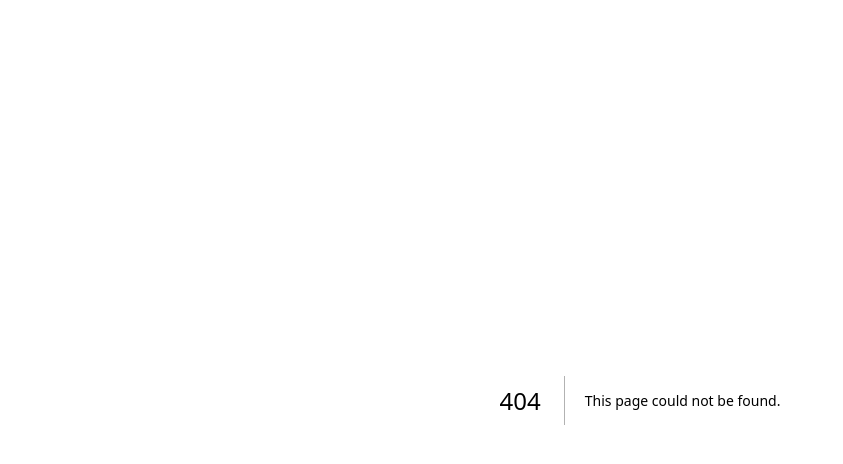
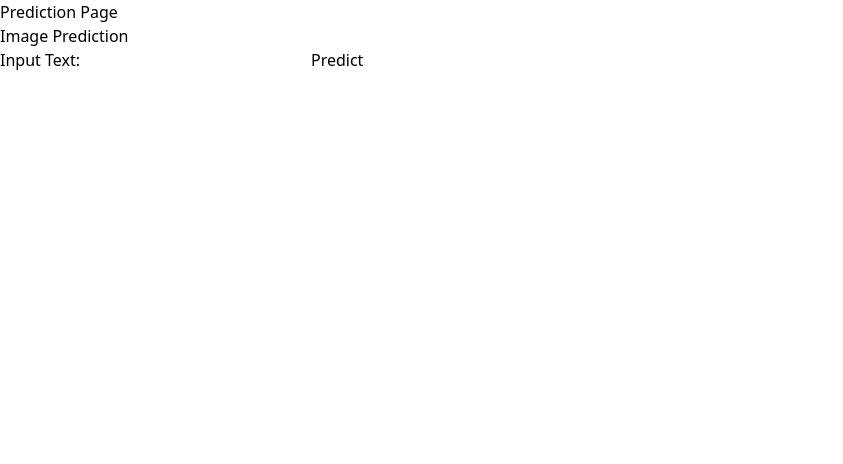
Before and after one commit to anubhav-aryan/accenture, a Next.js app in the folder frontend/: page /imageprediction in a window 1280 px wide. Before the commit this address had no page. Shown: the top 464 px of the page, without its empty margins (0-843 px from the left). Built offline with nearby package versions, Linux system fonts and the light colour scheme.

Commit message:
feat: added text to image page

```diff
--- a/frontend/next.config.mjs
+++ b/frontend/next.config.mjs
@@ -3,10 +3,36 @@
  * for Docker builds.
  */
 await import("./src/env.mjs");
-
-/** @type {import("next").NextConfig} */
+import  pkg from "next/dist/compiled/webpack/webpack.js";
+const {webpack} = pkg;
+/** @type {import('next').NextConfig} */
 const config = {
   reactStrictMode: true,
+  webpack: (config, {isServer}) => {
+        if (!isServer) {
+            config.resolve = {
+                ...config.resolve,
+                fallback: {
+                    // fixes proxy-agent dependencies
+                    net: false,
+                    dns: false,
+                    tls: false,
+                    assert: false,
+                    // fixes next-i18next dependencies
+                    path: false,
+                    fs: false,
+                    // fixes mapbox dependencies
+                    events: false,
+                    // fixes sentry dependencies
+                    process: false
+                }
+            };
+        }
+        config.plugins.push(new webpack.NormalModuleReplacementPlugin(/node:/, (resource) => {
+            resource.request = resource.request.replace(/^node:/, "");
+        }))
+   return config;
+  },
 
   /**
    * If you are using `appDir` then you must comment the below `i18n` config out.
--- a/frontend/package.json
+++ b/frontend/package.json
@@ -13,6 +13,7 @@
   ],
   "dependencies": {
     "@emotion/css": "^11.11.2",
+    "@gradio/client": "latest",
     "@liveblocks/client": "^1.4.1",
     "@liveblocks/react": "^1.4.1",
     "@liveblocks/yjs": "^1.4.1",
@@ -21,15 +22,18 @@
     "@types/bcrypt": "^5.0.0",
     "bcrypt": "^5.1.1",
     "mongoose": "^7.5.2",
+    "net": "^1.0.2",
     "next": "^13.4.19",
     "next-auth": "^4.23.0",
     "next-connect": "^1.0.0",
     "node-gyp": "^9.4.0",
     "react": "18.2.0",
     "react-dom": "18.2.0",
+    "react-hook-form": "^7.47.0",
     "slate": "latest",
     "slate-history": "^0.93.0",
     "slate-react": "^0.99.0",
+    "tls": "^0.0.1",
     "validator": "^13.11.0",
     "yjs": "^13.6.8",
     "zod": "^3.21.4"
--- /dev/null
+++ b/frontend/src/components/TextToImage.tsx
@@ -0,0 +1,42 @@
+// components/ImagePrediction.tsx
+import { useState } from 'react';
+import { useForm } from 'react-hook-form';
+import { client } from '@gradio/client';
+
+interface PredictionResult {
+  data: string[];
+}
+
+export default function ImagePrediction() {
+  const { register, handleSubmit } = useForm();
+  const [predictionResult, setPredictionResult] = useState<PredictionResult | null>(null);
+
+  const onSubmit = async (data: { inputText: string }) => {
+    try {
+      const app = await client("https://veer15-stabilityai-stable-diffusion-2-1.hf.space/");
+      const result = await app.predict("/predict", [data.inputText]);
+      setPredictionResult(result);
+    } catch (error) {
+      console.error('Prediction error:', error);
+    }
+  };
+
+  return (
+    <div>
+      <h1>Image Prediction</h1>
+      <form onSubmit={handleSubmit(onSubmit)}>
+        <label>
+          Input Text:
+          <input {...register("inputText")} type="text" />
+        </label>
+        <button type="submit">Predict</button>
+      </form>
+      {predictionResult && (
+        <div>
+          <h2>Prediction Result:</h2>
+          <img src={predictionResult.data[0]} alt="Predicted Image" />
+        </div>
+      )}
+    </div>
+  );
+}
--- /dev/null
+++ b/frontend/src/pages/imageprediction.tsx
@@ -0,0 +1,11 @@
+// pages/prediction.tsx
+import ImagePrediction from '@/components/TextToImage';
+
+export default function PredictionPage() {
+  return (
+    <div>
+      <h1>Prediction Page</h1>
+      <ImagePrediction />
+    </div>
+  );
+}
--- a/frontend/src/pages/index.tsx
+++ b/frontend/src/pages/index.tsx
@@ -14,6 +14,11 @@ export default function Home() {
       <Link href="/richtext">
         Text Editor
       </Link>
+      <br></br>
+       <Link href="/imageprediction">
+        Prediction Page
+      </Link>
+
     </>
   );
 }
```
Also changed, not shown: 1 other file (tests, documents, lock files or other folders).
